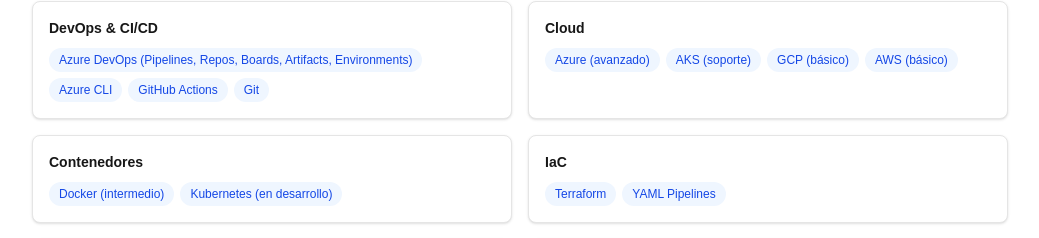
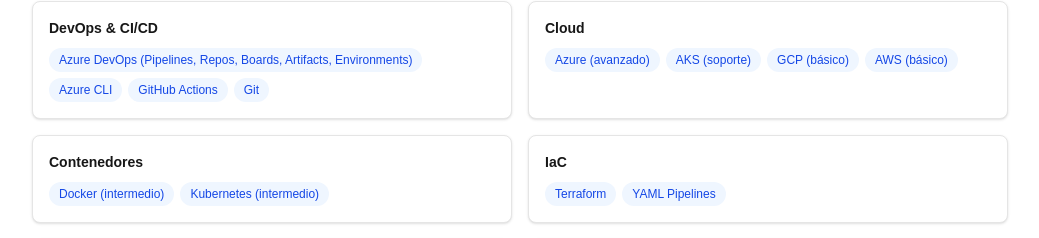
Before and after one commit to jdiegoisaza/jdiegoisazaCV, a Next.js app: page / in a window 1280 px wide. Shown: the part 2282-2520 px from the top of the page, without its empty margins (120-1159 px from the left). Built offline with nearby package versions, Linux system fonts and the light colour scheme.

Commit message:
Update skill

```diff
--- a/app/data/cv.mjs
+++ b/app/data/cv.mjs
@@ -109,7 +109,7 @@
     ],
   },
   { categoria: "Cloud", items: ["Azure (avanzado)", "AKS (soporte)", "GCP (básico)", "AWS (básico)"] },
-  { categoria: "Contenedores", items: ["Docker (intermedio)", "Kubernetes (en desarrollo)"] },
+  { categoria: "Contenedores", items: ["Docker (intermedio)", "Kubernetes (intermedio)"] },
   { categoria: "IaC", items: ["Terraform", "YAML Pipelines"] },
   {
     categoria: "DevSecOps (SAST/SCA)",
```
